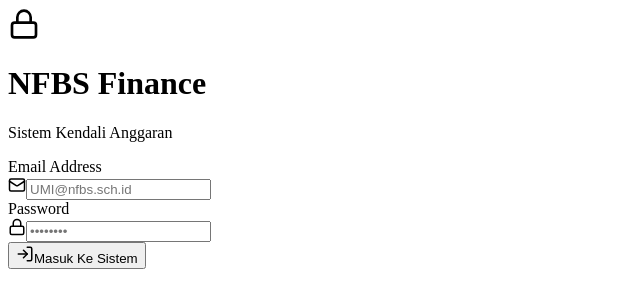
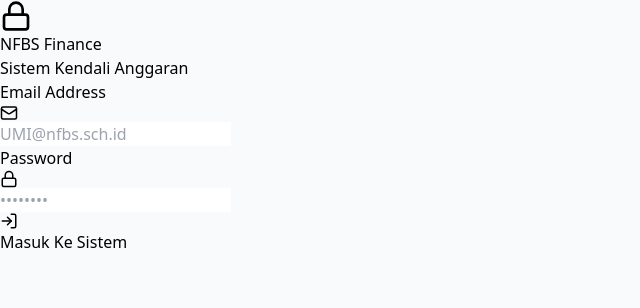
Before and after one commit to laukinajabandung-cloud/nfbs-finance, a React (Vite) app: page / in a window 1280 px wide. Shown: the top 308 px of the page, without its empty margins (0-640 px from the left). Built offline with nearby package versions, Linux system fonts and the light colour scheme; no server answers.

Commit message:
fix: build success

```diff
--- a/src/index.css
+++ b/src/index.css
@@ -1,6 +1,8 @@
-@import "tailwindcss";
+@tailwind base;
+@tailwind components;
+@tailwind utilities;
 
-/* Tambahkan ini jika Anda ingin warna background dasar yang lebih halus */
+/* Optional styling */
 body {
   @apply bg-slate-50;
 }
--- a/src/main.jsx
+++ b/src/main.jsx
@@ -1,6 +1,7 @@
 import React from 'react'
 import ReactDOM from 'react-dom/client'
 import App from './App.jsx'
+import './index.css' // ✅ WAJIB: ini yang bikin Tailwind aktif
 import { BrowserRouter } from 'react-router-dom'
 
 ReactDOM.createRoot(document.getElementById('root')).render(
@@ -8,5 +9,5 @@ ReactDOM.createRoot(document.getElementById('root')).render(
     <BrowserRouter>
       <App />
     </BrowserRouter>
-  </React.StrictMode>,
+  </React.StrictMode>
 )
```
